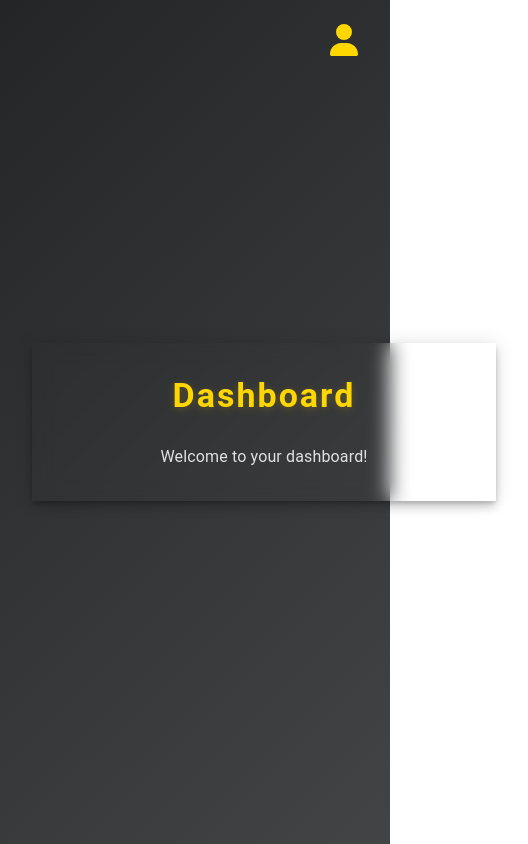
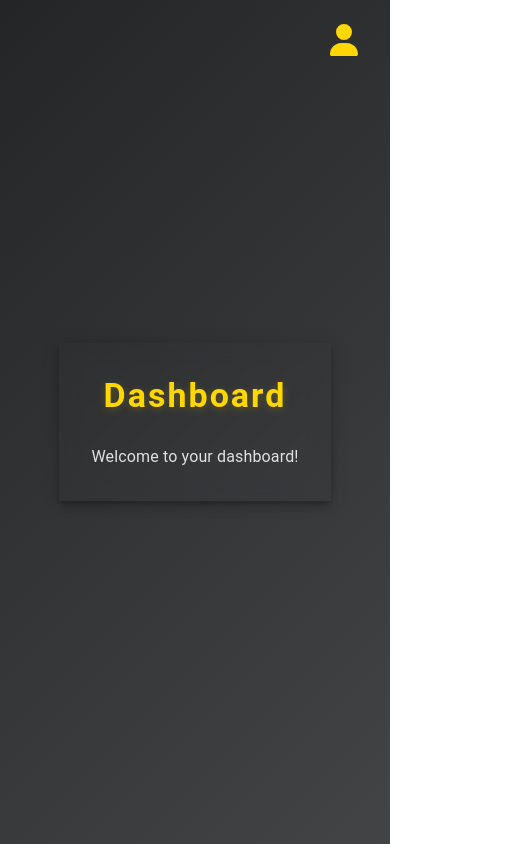
Before and after one commit to yoGothwal/reactApp, a React (Vite) app: page /dashboard in a window 390 px wide. Shown: the whole page, 528 px wide, since content can reach past the window. Built offline with nearby package versions, Linux system fonts and the light colour scheme.

Commit message:
all pages are responsive till now

```diff
--- a/src/Pages/Dashboard.jsx
+++ b/src/Pages/Dashboard.jsx
@@ -6,11 +6,11 @@ const Dashboard = () => {
   return (
     <Box
       sx={{
-        minWidth: 400,
+        minWidth: { md: 400 },
         p: 4,
         boxShadow: 6,
         //borderRadius: 4,
-        //background: "rgba(35,37,38,0.85)", // dark glass effect
+        //background:use "rgba(35,37,38,0.85)", // dark glass effect
         backdropFilter: "blur(10px)",
         //border: "1px solid rgba(255,215,100,0.25)", // subtle gold border
         display: "flex",
--- a/src/Pages/Login.jsx
+++ b/src/Pages/Login.jsx
@@ -35,7 +35,7 @@ const Login = () => {
   return (
     <Box
       sx={{
-        //minWidth: 400,
+        minWidth: { md: 400 },
         p: 4,
         boxShadow: 6,
         //borderRadius: 4,
--- a/src/Pages/Profile.jsx
+++ b/src/Pages/Profile.jsx
@@ -6,7 +6,7 @@ const Profile = () => {
   return (
     <Box
       sx={{
-        minWidth: 400,
+        minWidth: { md: 400 },
         p: 4,
         boxShadow: 6,
         //borderRadius: 4,
--- a/src/Pages/Registration.jsx
+++ b/src/Pages/Registration.jsx
@@ -35,7 +35,7 @@ const Registration = () => {
   return (
     <Box
       sx={{
-        //minWidth: 400,
+        minWidth: { md: 400 },
         p: 4,
         boxShadow: 6,
         backdropFilter: "blur(10px)",
```
